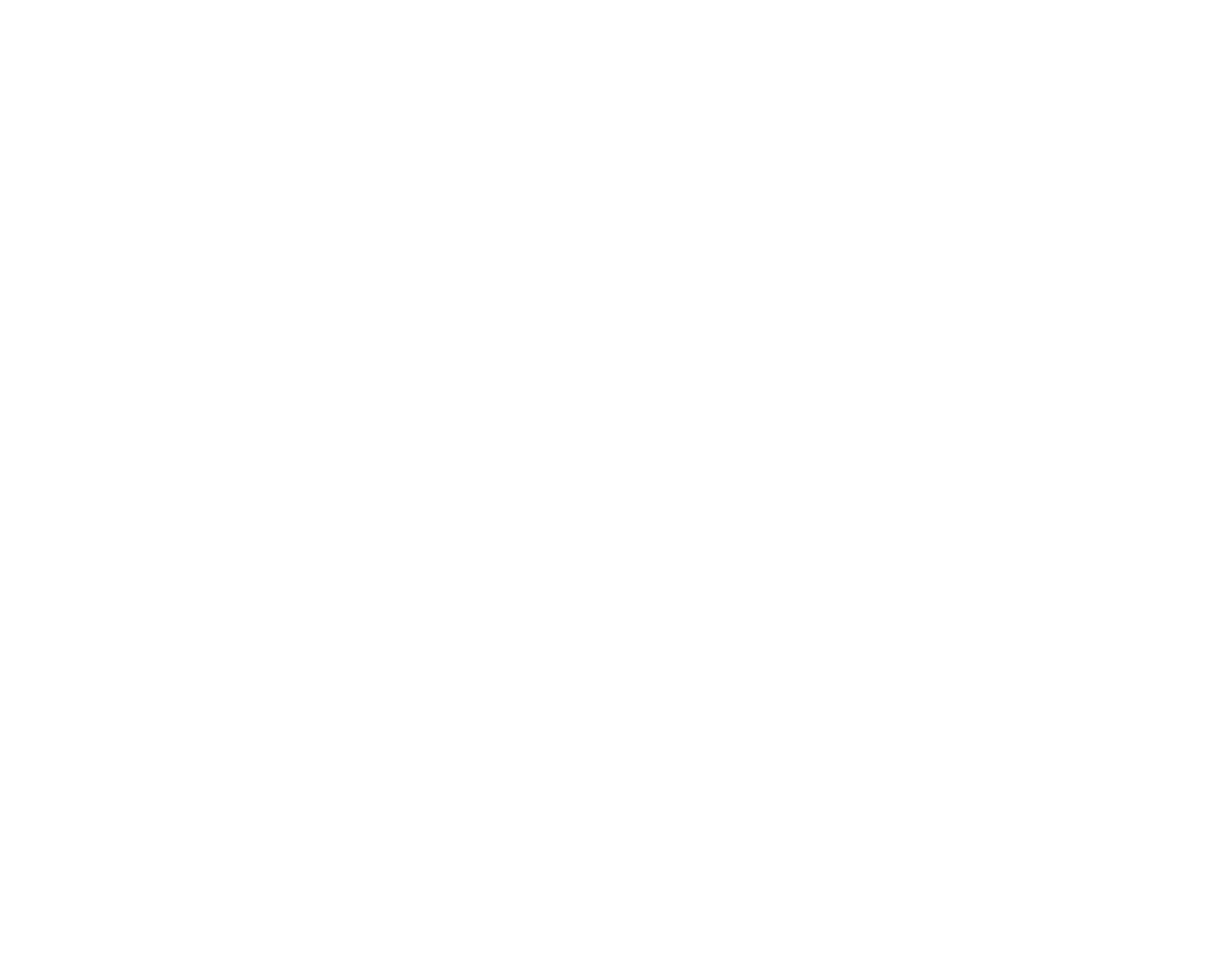
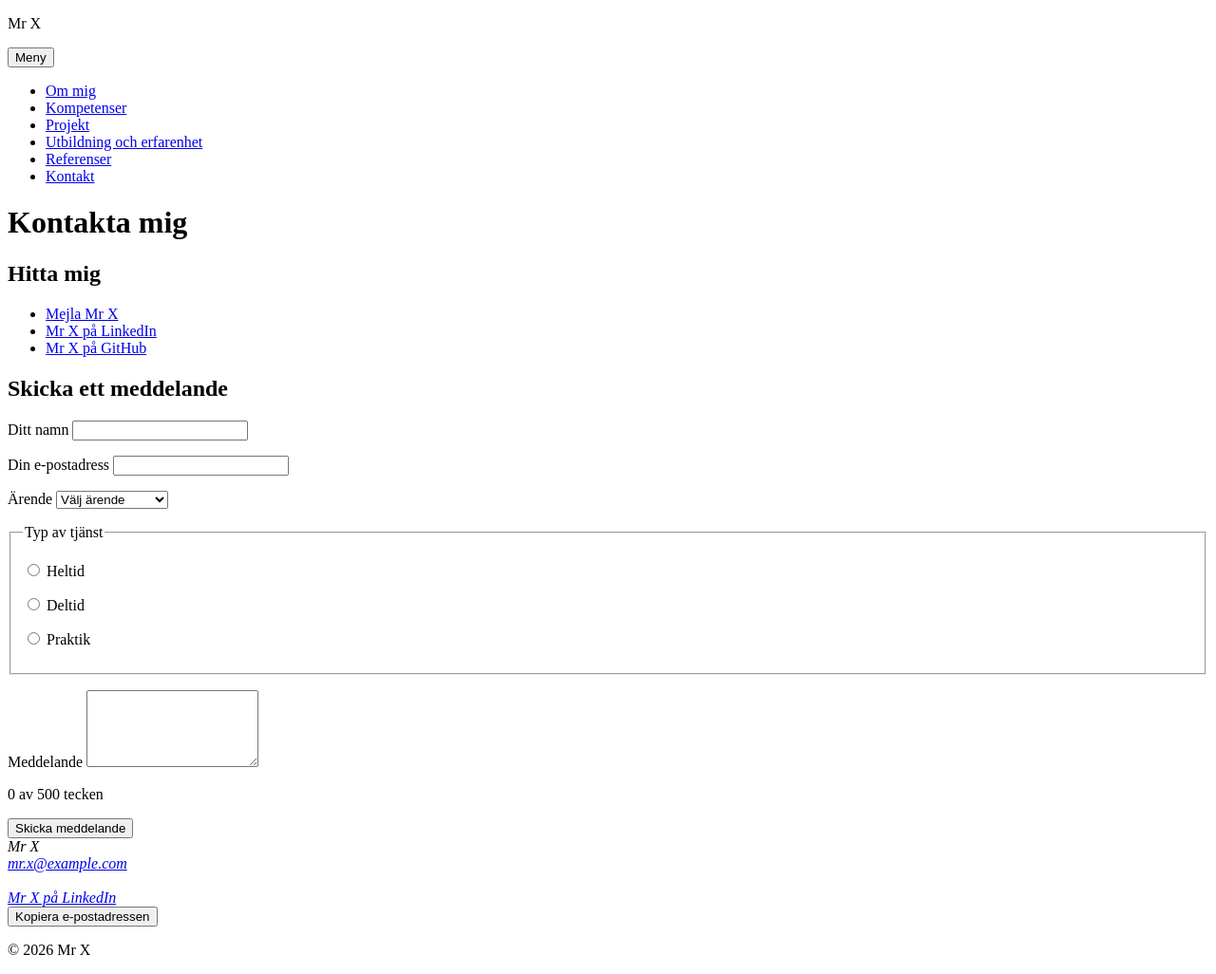
Before and after one commit to Mohanad210/Portfolio, a plain HTML site: page kontakt.html in a window 1280 px wide. Shown: the whole page at 95% size. Before the commit the page ends 800 px from the top, so only its background shows below. Drawn offline with Linux system fonts and the light colour scheme.

Commit message:
Lägg till kontaktsidan med formulär

```diff
--- a/css/style.css
+++ b/css/style.css
@@ -68,3 +68,28 @@
 .reference-card__title { }
 .reference-card__quote { }
 .reference-card__author { }
+
+/* BLOCK: contact – Kontakt */
+.contact { }
+.contact__title { }
+
+/* BLOCK: contact-links – kontaktlänkar */
+.contact-links { }
+.contact-links__title { }
+.contact-links__list { }
+.contact-links__item { }
+.contact-links__link { }
+
+/* BLOCK: contact-form – kontaktformuläret */
+.contact-form { }
+.contact-form__title { }
+.contact-form__form { }
+.contact-form__field { }
+.contact-form__label { }
+.contact-form__input { }
+.contact-form__input--large { }  /* MODIFIER: högre textruta */
+.contact-form__fieldset { }
+.contact-form__legend { }
+.contact-form__option { }
+.contact-form__counter { }
+.contact-form__submit { }
--- a/kontakt.html
+++ b/kontakt.html
@@ -0,0 +1,130 @@
+<!DOCTYPE html>
+<html lang="sv">
+<head>
+    <meta charset="UTF-8">
+    <meta name="viewport" content="width=device-width, initial-scale=1.0">
+    <title>Kontakt – Mr X, webbutvecklare</title>
+    <meta name="description" content="Kontakta Mr X via e-post, GitHub eller LinkedIn, eller skicka ett meddelande via formuläret.">
+    <link rel="stylesheet" href="css/style.css">
+    <script src="js/script.js" defer></script>
+</head>
+<body>
+        <a href="#main-content" class="skip-link">Hoppa till huvudinnehållet</a>
+
+    <header class="site-header">
+        <p class="site-header__name">Mr X</p>
+
+        <!-- JS: Knappen visar och döljer menyn på mobilen.
+             ACTION: toggle-menu (vad ska hända)
+             DATA: data-menu-name="main" (vilken meny)
+             TARGET: listan med data-js-target="nav-list" (var det syns) -->
+        <button type="button" class="main-nav__toggle"
+                aria-expanded="true" aria-controls="nav-list"
+                data-js-action="toggle-menu"
+                data-menu-name="main">
+            Meny
+        </button>
+
+        <nav class="main-nav" aria-label="Huvudmeny">
+                            <ul class="main-nav__list" id="nav-list" data-js-target="nav-list">
+                <li class="main-nav__item"><a class="main-nav__link" href="index.html">Om mig</a></li>
+                <li class="main-nav__item"><a class="main-nav__link" href="kompetenser.html">Kompetenser</a></li>
+                <li class="main-nav__item"><a class="main-nav__link" href="projekt.html">Projekt</a></li>
+                <li class="main-nav__item"><a class="main-nav__link" href="utbildning.html">Utbildning och erfarenhet</a></li>
+                <li class="main-nav__item"><a class="main-nav__link" href="referenser.html">Referenser</a></li>
+                <li class="main-nav__item"><a class="main-nav__link main-nav__link--active" href="kontakt.html" aria-current="page">Kontakt</a></li>
+            </ul>
+        </nav>
+    </header>
+                    <main id="main-content" class="contact">
+        <h1 class="contact__title">Kontakta mig</h1>
+
+        <section class="contact-links" aria-labelledby="links-title">
+            <h2 class="contact-links__title" id="links-title">Hitta mig</h2>
+            <ul class="contact-links__list">
+                <li class="contact-links__item"><a class="contact-links__link" href="mailto:mr.x@example.com">Mejla Mr X</a></li>
+                <li class="contact-links__item"><a class="contact-links__link" href="https://www.linkedin.com">Mr X på LinkedIn</a></li>
+                <li class="contact-links__item"><a class="contact-links__link" href="https://github.com/Mohanad210">Mr X på GitHub</a></li>
+            </ul>
+        </section>
+
+        <section class="contact-form" aria-labelledby="form-title">
+            <h2 class="contact-form__title" id="form-title">Skicka ett meddelande</h2>
+
+            <!-- action = VART datan skickas, method = HUR (post för personuppgifter) -->
+            <form class="contact-form__form" action="tack.php" method="post">
+
+                <p class="contact-form__field">
+                    <label class="contact-form__label" for="name">Ditt namn</label>
+                    <input class="contact-form__input" type="text" id="name" name="name" autocomplete="name" required>
+                </p>
+
+                <p class="contact-form__field">
+                    <label class="contact-form__label" for="email">Din e-postadress</label>
+                    <input class="contact-form__input" type="email" id="email" name="email" autocomplete="email" required>
+                </p>
+
+                <p class="contact-form__field">
+                    <label class="contact-form__label" for="subject">Ärende</label>
+                    <select class="contact-form__input" id="subject" name="subject" required>
+                        <option value="">Välj ärende</option>
+                        <option value="Jobberbjudande">Jobberbjudande</option>
+                        <option value="Samarbete">Samarbete</option>
+                        <option value="Fråga">Fråga</option>
+                    </select>
+                </p>
+
+                <fieldset class="contact-form__fieldset">
+                    <legend class="contact-form__legend">Typ av tjänst</legend>
+                    <p class="contact-form__option">
+                        <input type="radio" id="type-full" name="job_type" value="Heltid" required>
+                        <label for="type-full">Heltid</label>
+                    </p>
+                    <p class="contact-form__option">
+                        <input type="radio" id="type-part" name="job_type" value="Deltid">
+                        <label for="type-part">Deltid</label>
+                    </p>
+                    <p class="contact-form__option">
+                        <input type="radio" id="type-intern" name="job_type" value="Praktik">
+                        <label for="type-intern">Praktik</label>
+                    </p>
+                </fieldset>
+
+                <!-- JS: När man skriver i rutan ska antal tecken visas.
+                     ACTION: count-characters, DATA: data-max-length, TARGET: char-count -->
+                <p class="contact-form__field">
+                    <label class="contact-form__label" for="message">Meddelande</label>
+                    <textarea class="contact-form__input contact-form__input--large"
+                              id="message" name="message" rows="5" maxlength="500"
+                              data-js-action="count-characters"
+                              data-max-length="500"></textarea>
+                </p>
+                <p class="contact-form__counter" data-js-target="char-count" aria-live="polite">0 av 500 tecken</p>
+
+                <button class="contact-form__submit" type="submit">Skicka meddelande</button>
+            </form>
+        </section>
+    </main>
+
+        <footer class="site-footer">
+        <address class="site-footer__address">
+            Mr X<br>
+            <a class="site-footer__link" href="mailto:mr.x@example.com">mr.x@example.com</a><br>
+            <a class="site-footer__link" href="https://github.com/Mohanad210/portfolio"Koden till portfolion på GitHub</a><br>
+            <a class="site-footer__link" href="https://www.linkedin.com">Mr X på LinkedIn</a>
+        </address>
+
+        <!-- JS: När man klickar på knappen ska e-postadressen kopieras.
+             ACTION: copy-email, DATA: data-email, TARGET: copy-status -->
+        <button type="button" class="site-footer__action"
+                data-js-action="copy-email"
+                data-email="mr.x@example.com">
+            Kopiera e-postadressen
+        </button>
+        <p class="site-footer__status" data-js-target="copy-status" aria-live="polite"></p>
+
+        <p class="site-footer__copyright">© 2026 Mr X</p>
+    </footer>
+
+</body>
+</html>
```
